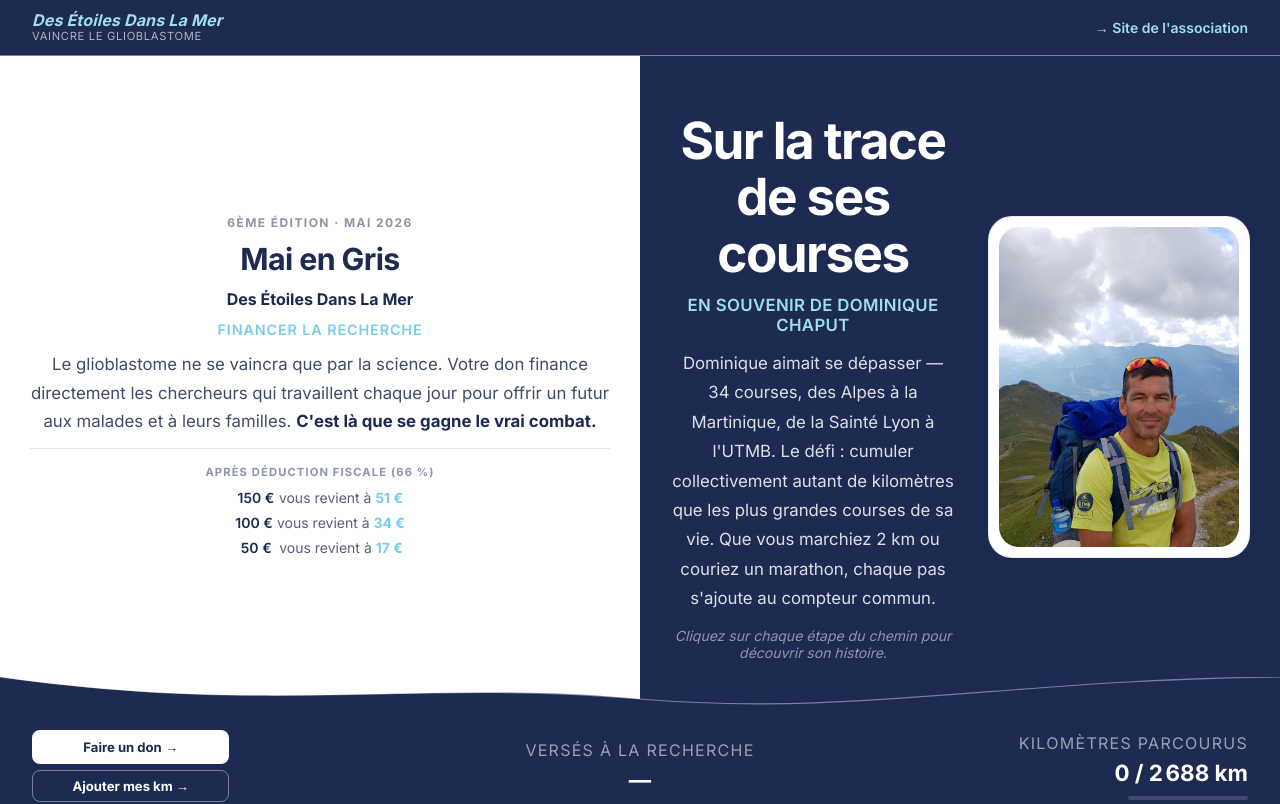
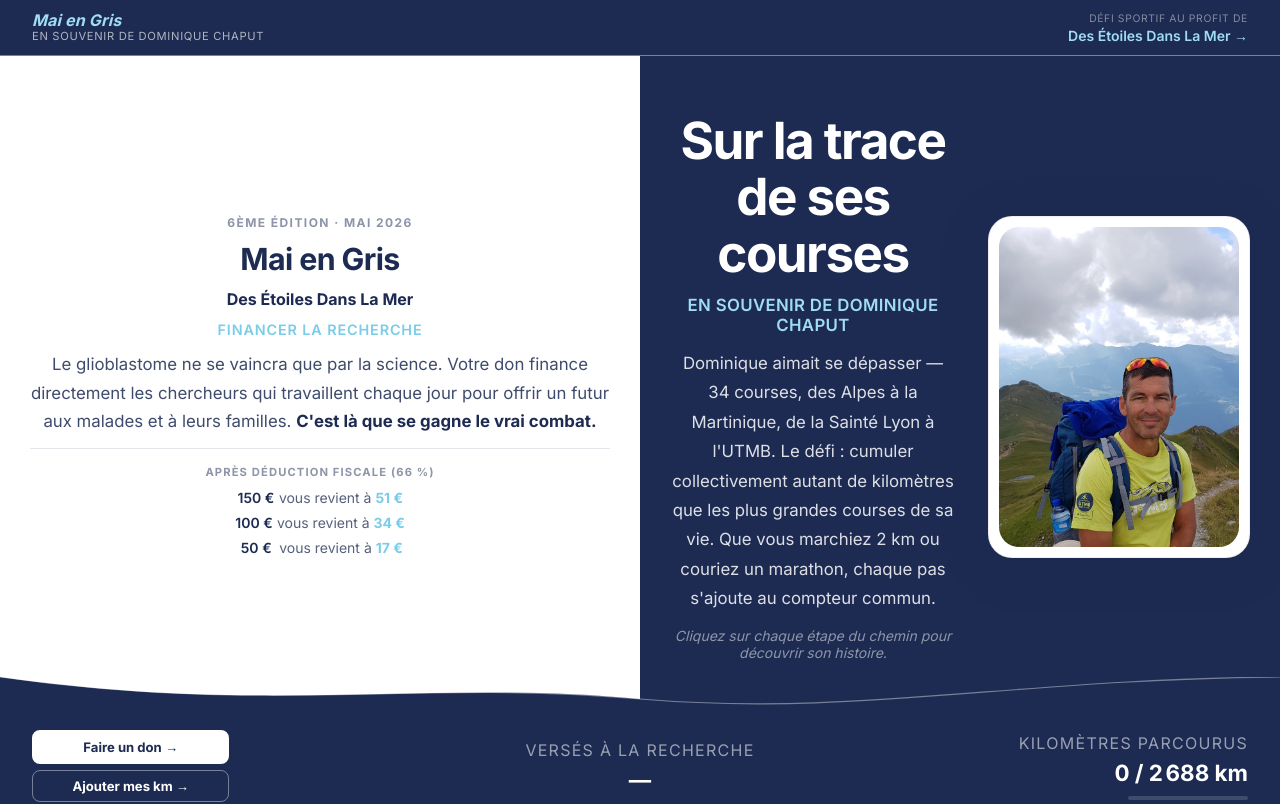
Before and after one commit to MarineChap/maiEnGris, a React (Vite) app: page / in a window 1280 px wide. Shown: the top 804 px of the page. Built offline with nearby package versions, Linux system fonts and the light colour scheme; no server answers; the database is empty.

Commit message:
revoir l'header

```diff
--- a/src/components/layout/SiteHeader.jsx
+++ b/src/components/layout/SiteHeader.jsx
@@ -5,17 +5,20 @@ export default function SiteHeader() {
   return (
     <header className="site-header">
       <div className="site-header__brand">
-        <span className="site-header__name">Des Étoiles Dans La Mer</span>
-        <span className="site-header__tagline">Vaincre Le Glioblastome</span>
+        <span className="site-header__name">Mai en Gris</span>
+        <span className="site-header__tagline">En souvenir de Dominique Chaput</span>
       </div>
+      <div className="site-header__right">
+        <span className="site-header__blurb">Défi sportif au profit de</span>
         <a
           className="site-header__link"
           href={ASSOCIATION_URL}
           target="_blank"
           rel="noopener noreferrer"
         >
-        → Site de l'association
+          Des Étoiles Dans La Mer →
         </a>
+      </div>
     </header>
   )
 }
--- a/src/styles/layout.css
+++ b/src/styles/layout.css
@@ -29,6 +29,20 @@
 .site-header__tagline {
   font-size: 0.7rem;
   color: rgba(255, 255, 255, 0.65);
+  text-transform: uppercase;
+  letter-spacing: 0.06em;
+}
+
+.site-header__right {
+  display: flex;
+  flex-direction: column;
+  align-items: flex-end;
+  gap: 2px;
+}
+
+.site-header__blurb {
+  font-size: 0.65rem;
+  color: rgba(255, 255, 255, 0.45);
   text-transform: uppercase;
   letter-spacing: 0.06em;
 }
```
Also changed, not shown: 4 other files (tests, documents, lock files or other folders). Lines whose indentation alone changed are shown as unchanged.
